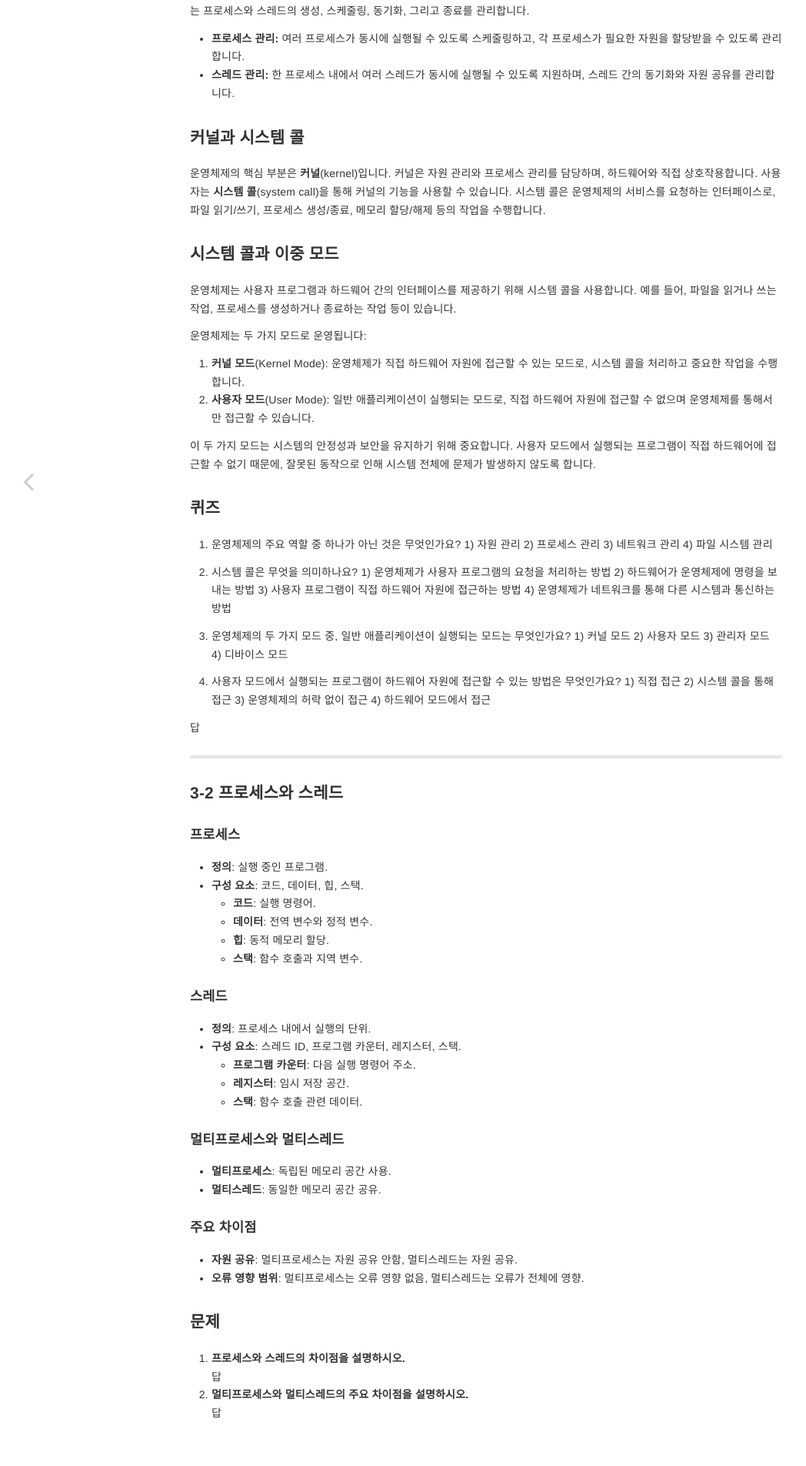
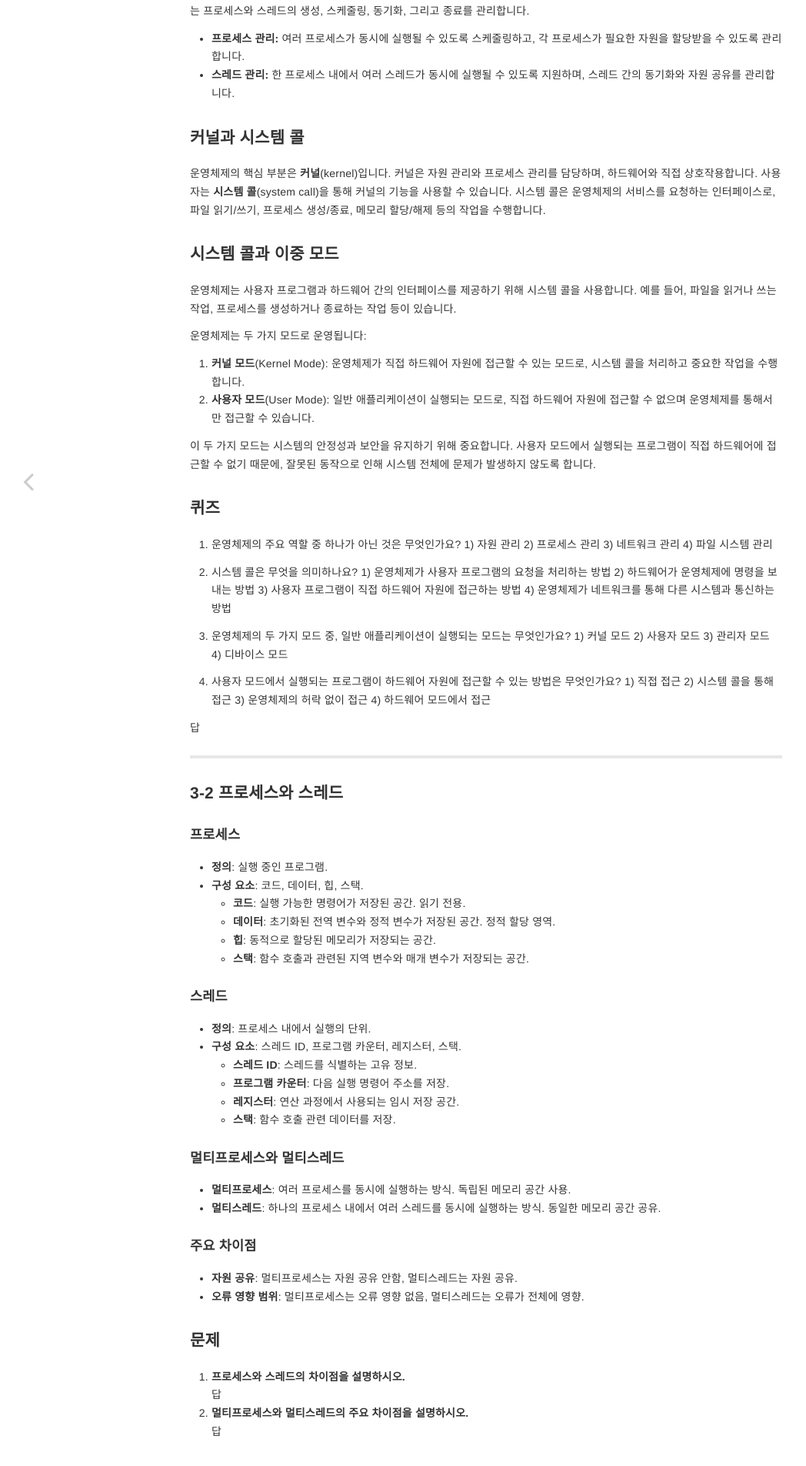
Before and after one commit to kyuwon53/kyuwon53.github.io, a Jekyll site: the page built from _posts/2024-09-19-이것이 취업을 위한 컴퓨터과학이다.md, in a window 1280 px wide. Shown: the part 842-2746 px from the top of the page at 77% size, without its empty margins (8-1056 px from the left). Built offline with Jekyll 4.4.1, drawn with Linux system fonts in a browser that asks for light colours; comment, search, counter and statistics services are not loaded.

Commit message:
설명 추가

```diff
--- a/_posts/2024-09-19-이것이 취업을 위한 컴퓨터과학이다.md
+++ b/_posts/2024-09-19-이것이 취업을 위한 컴퓨터과학이다.md
@@ -87,21 +87,22 @@ categories: 공부 책 cs
 #### 프로세스
 - **정의**: 실행 중인 프로그램.
 - **구성 요소**: 코드, 데이터, 힙, 스택.
-  - **코드**: 실행 명령어.
-  - **데이터**: 전역 변수와 정적 변수.
-  - **힙**: 동적 메모리 할당.
-  - **스택**: 함수 호출과 지역 변수.
+  - **코드**: 실행 가능한 명령어가 저장된 공간. 읽기 전용.
+  - **데이터**: 초기화된 전역 변수와 정적 변수가 저장된 공간. 정적 할당 영역.
+  - **힙**: 동적으로 할당된 메모리가 저장되는 공간.
+  - **스택**: 함수 호출과 관련된 지역 변수와 매개 변수가 저장되는 공간.
 
 #### 스레드
 - **정의**: 프로세스 내에서 실행의 단위.
 - **구성 요소**: 스레드 ID, 프로그램 카운터, 레지스터, 스택.
-  - **프로그램 카운터**: 다음 실행 명령어 주소.
-  - **레지스터**: 임시 저장 공간.
-  - **스택**: 함수 호출 관련 데이터.
+  - **스레드 ID**: 스레드를 식별하는 고유 정보.
+  - **프로그램 카운터**: 다음 실행 명령어 주소를 저장.
+  - **레지스터**: 연산 과정에서 사용되는 임시 저장 공간.
+  - **스택**: 함수 호출 관련 데이터를 저장.
 
 #### 멀티프로세스와 멀티스레드
-- **멀티프로세스**: 독립된 메모리 공간 사용.
-- **멀티스레드**: 동일한 메모리 공간 공유.
+- **멀티프로세스**: 여러 프로세스를 동시에 실행하는 방식. 독립된 메모리 공간 사용.
+- **멀티스레드**: 하나의 프로세스 내에서 여러 스레드를 동시에 실행하는 방식. 동일한 메모리 공간 공유.
 
 #### 주요 차이점
 - **자원 공유**: 멀티프로세스는 자원 공유 안함, 멀티스레드는 자원 공유.
```
